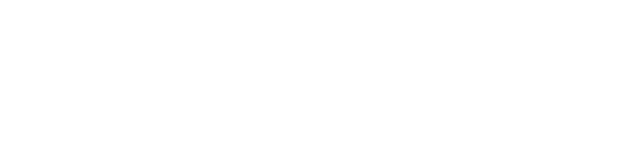
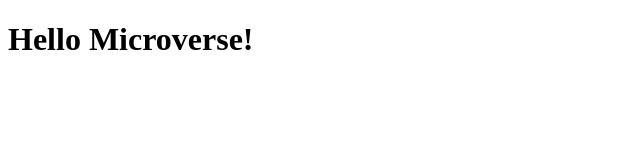
Before and after one commit to MkrtichSargsyan/Hello-Microverse, a plain HTML site: page index.html in a window 1280 px wide. Shown: the whole page, without its empty margins (0-640 px from the left). Drawn offline with Linux system fonts and the light colour scheme.

Commit message:
Create index.html file, add text to the header tag

```diff
--- a/index.html
+++ b/index.html
@@ -6,5 +6,9 @@
     <meta name="viewport" content="width=device-width, initial-scale=1.0" />
     <title>Document</title>
   </head>
-  <body></body>
+  <body>
+    <header>
+      <h1>Hello Microverse!</h1>
+    </header>
+  </body>
 </html>
```
